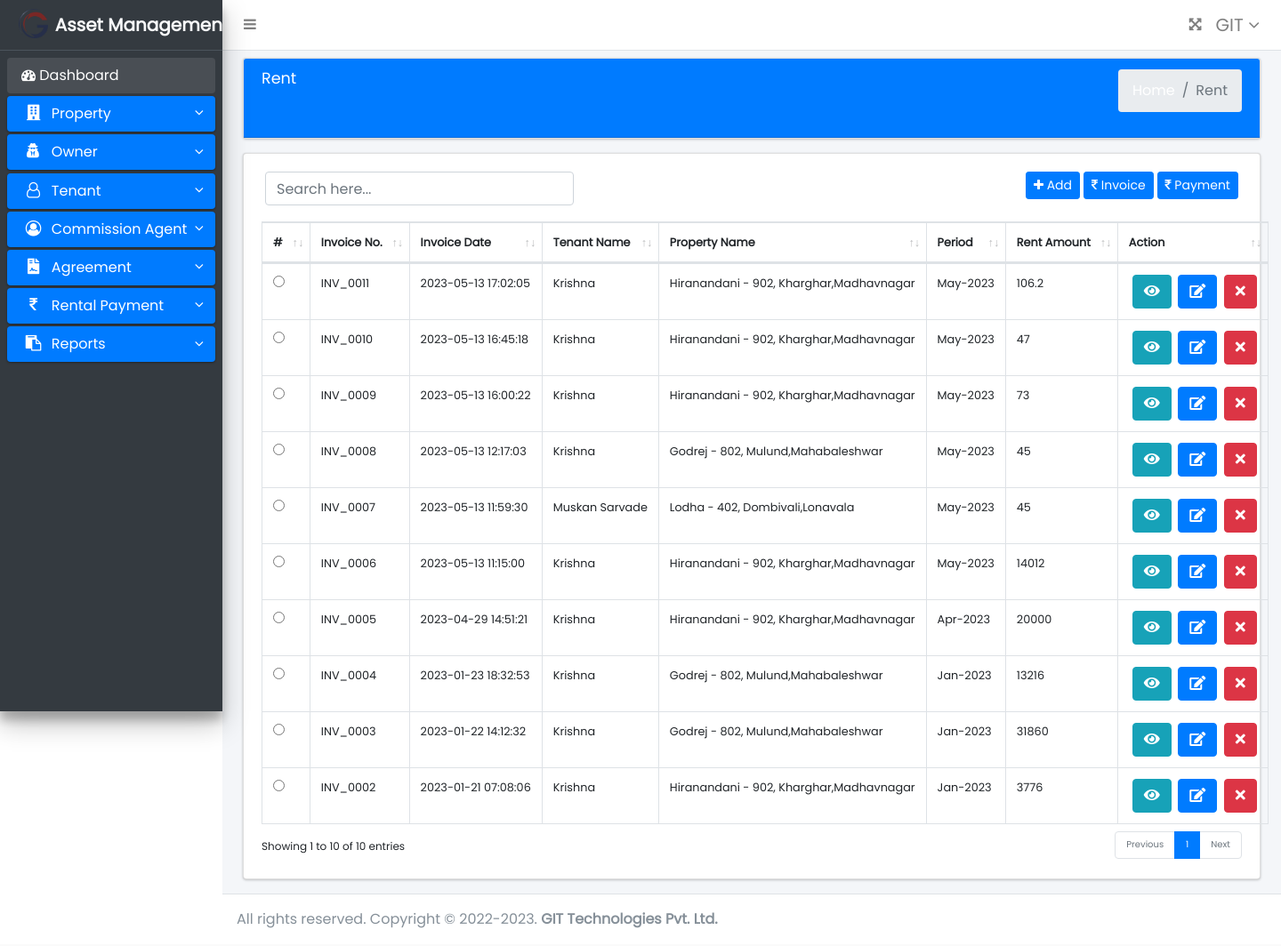
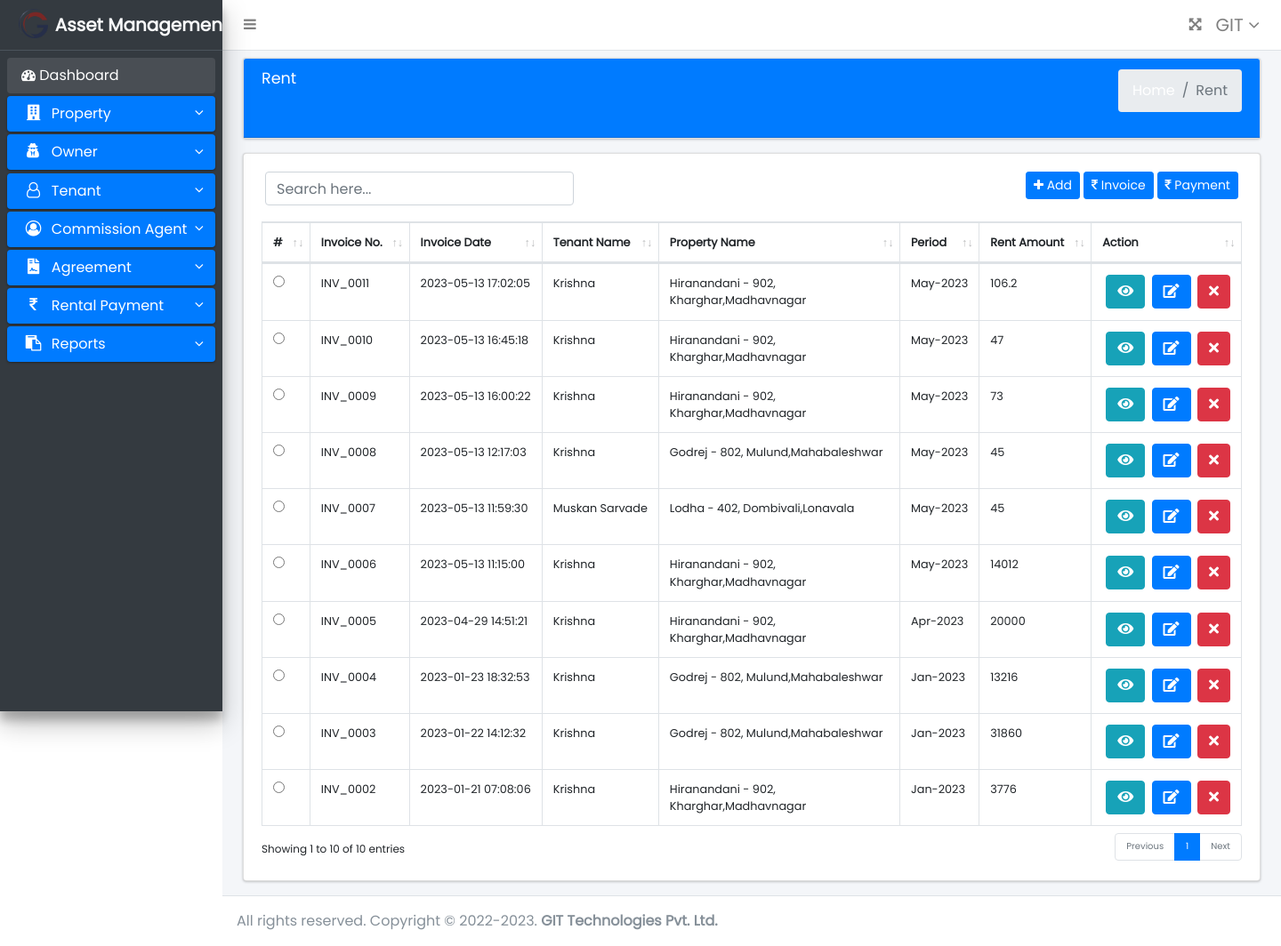
Before and after one commit to gittechnologies/AssetManagement, a PHP site: page /rent/manage.php in a window 1440 px wide. Shown: the whole page at 89% size. Run offline with PHP 8.4, Linux system fonts and the light colour scheme; a user stored in the database is signed in; data comes from the database, SQL or seed files in the repository; data that the repository does not hold is empty; some libraries are stand-ins or nearby versions.

Commit message:
text wrap added

```diff
--- a/rent/manage.php
+++ b/rent/manage.php
@@ -141,7 +141,7 @@ if (isset($_GET['id'])) {
         echo "<td>".$row['invoice_no']."</td>";
         echo "<td>".$row['invoice_date']."</td>";
         echo "<td>".$row['tenant_name']."</td>";
-        echo "<td>".$row['property_name']."</td>";
+        echo "<td class='text-wrap'>".$row['property_name']."</td>";
         echo "<td>".$row['period']."</td>";
         echo "<td>".$row['total_amount']."</td>";
         echo '<td>
```
